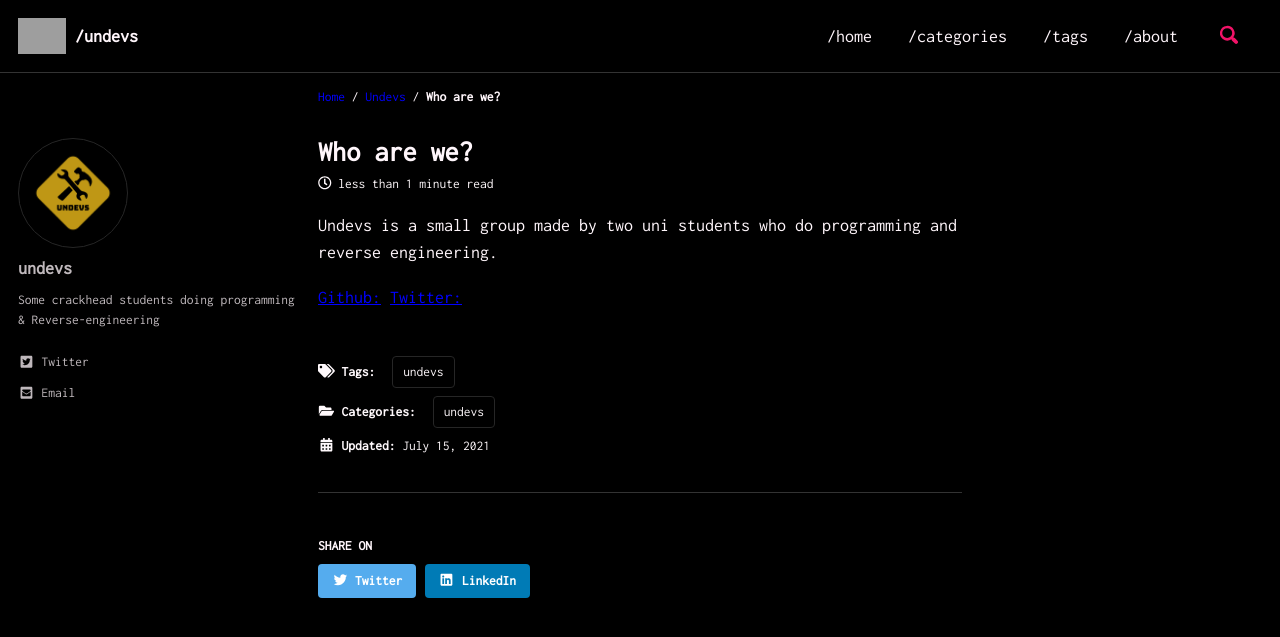
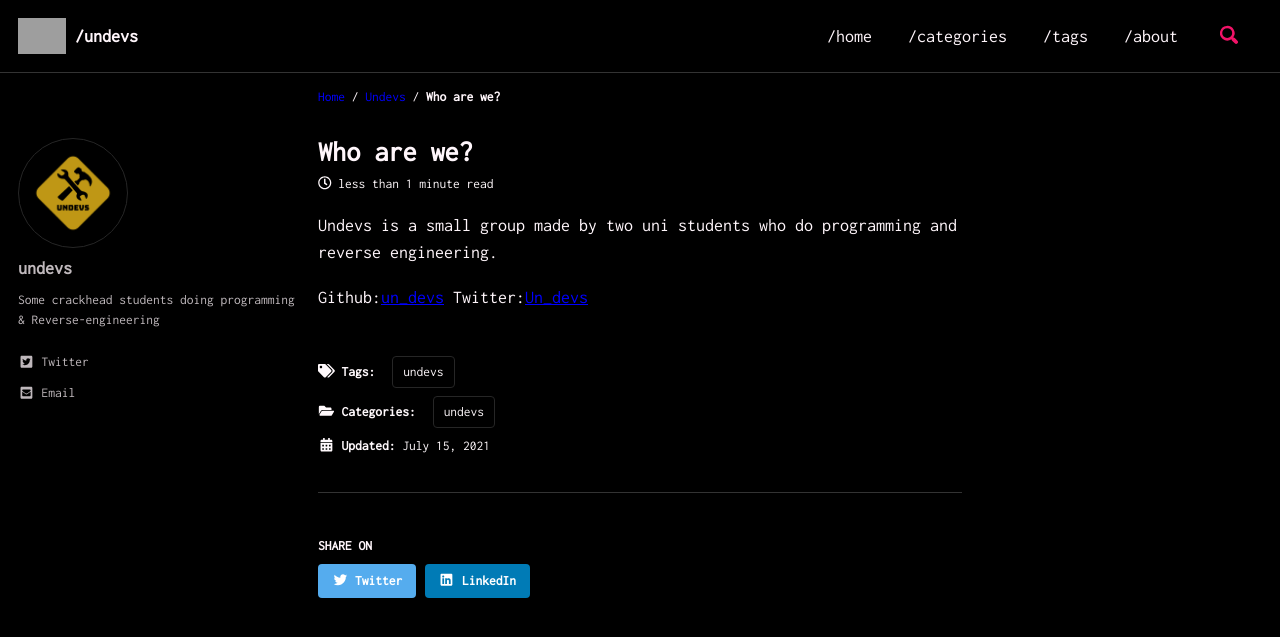
Before and after one commit to un-devs/un-devs.github.io, a Jekyll site: the page built from _posts/2021-07-15-who-are-we.markdown, in a window 1280 px wide and 900 px high. Shown: the top 637 px of the window. Built offline with Jekyll 4.4.1, drawn with Linux system fonts in a browser that asks for light colours; cached includes are drawn as plain includes; grey boxes are pictures that could not be loaded.

Commit message:
Update 2021-07-15-who-are-we.markdown

```diff
--- a/_posts/2021-07-15-who-are-we.markdown
+++ b/_posts/2021-07-15-who-are-we.markdown
@@ -10,5 +10,5 @@ categories:
 
 Undevs is a small group made by two uni students who do programming and reverse engineering.
 
-[Github:](https://github.com/un-devs)
-[Twitter:](https://twitter.com/un_devs)
+Github:[un_devs](https://github.com/un-devs)
+Twitter:[Un_devs](https://twitter.com/un_devs)
```
